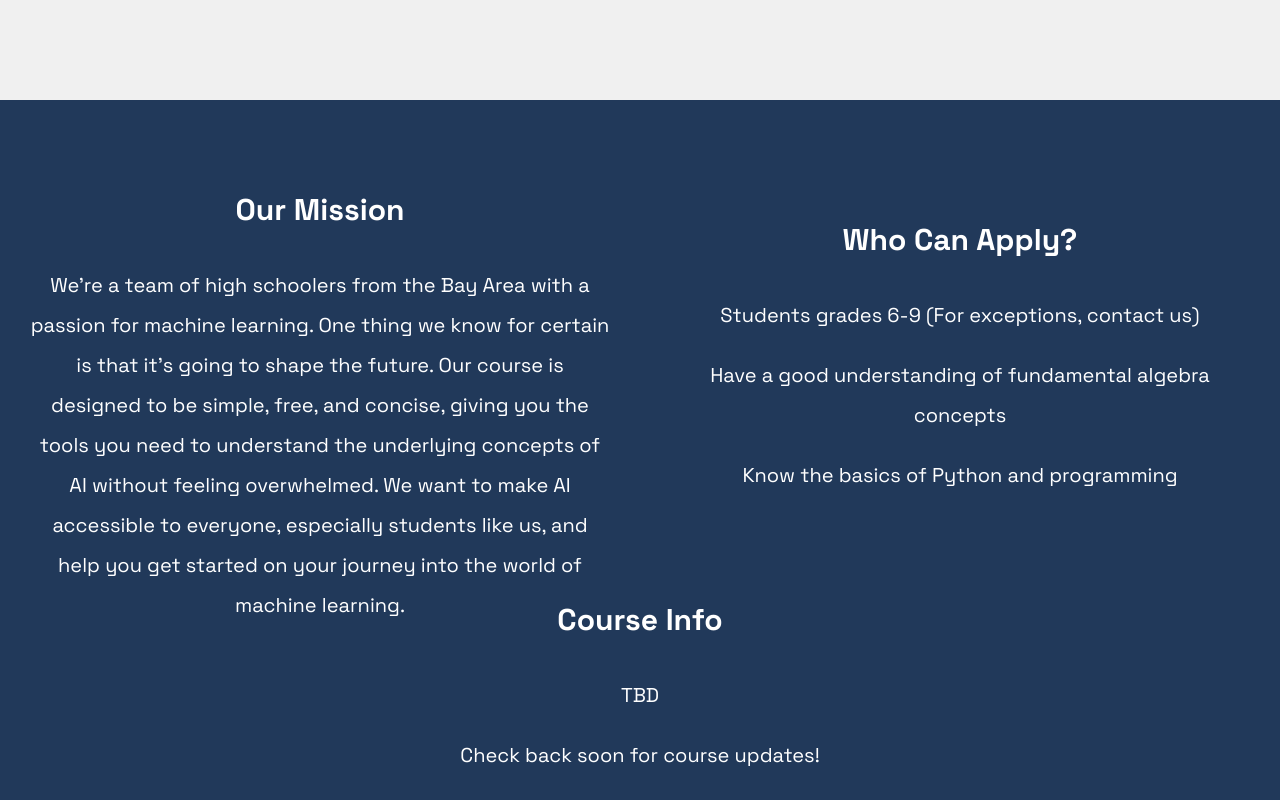
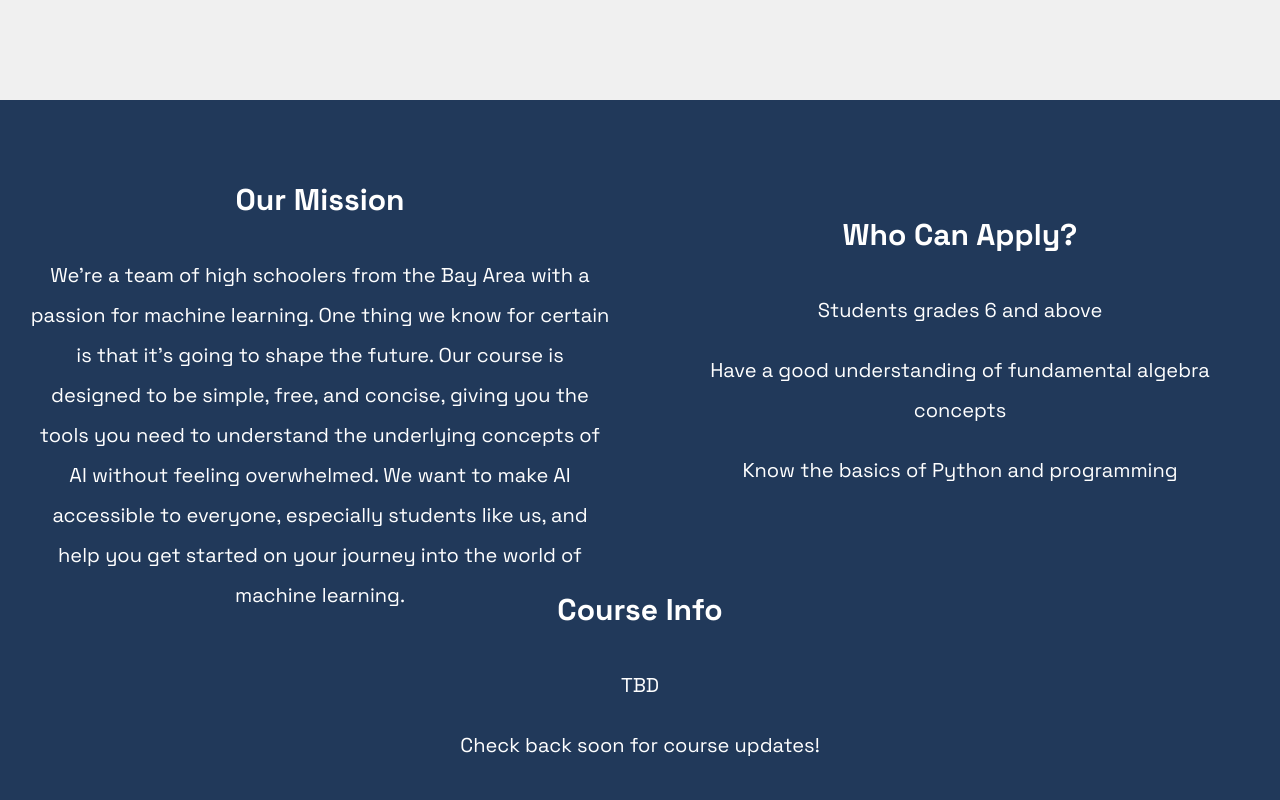
Before and after one commit to theeran-sk/Bayonic, a plain HTML site: page index.html in a window 1280 px wide. Shown: the part 700-1500 px from the top of the page. Drawn offline with nearby package versions, Linux system fonts and the light colour scheme.

Commit message:
webhook test

```diff
--- a/index.html
+++ b/index.html
@@ -47,7 +47,7 @@
         <div class="quadrant" data-animate="fade-up" id="requirements">
             <div class="about-text">
                 <h2>Who Can Apply?</h2>
-                <p>Students grades 6-9 (For exceptions, contact us)</p>
+                <p>Students grades 6 and above</p>
                 <p>Have a good understanding of fundamental algebra concepts</p>
                 <p>Know the basics of Python and programming</p>
             </div>
--- a/styles.css
+++ b/styles.css
@@ -140,7 +140,7 @@ nav .nav-links li a:hover {
 }
 
 #mission {
-    margin-top: 100px;
+    margin-top: 90px;
 }
 
 #info {
```
